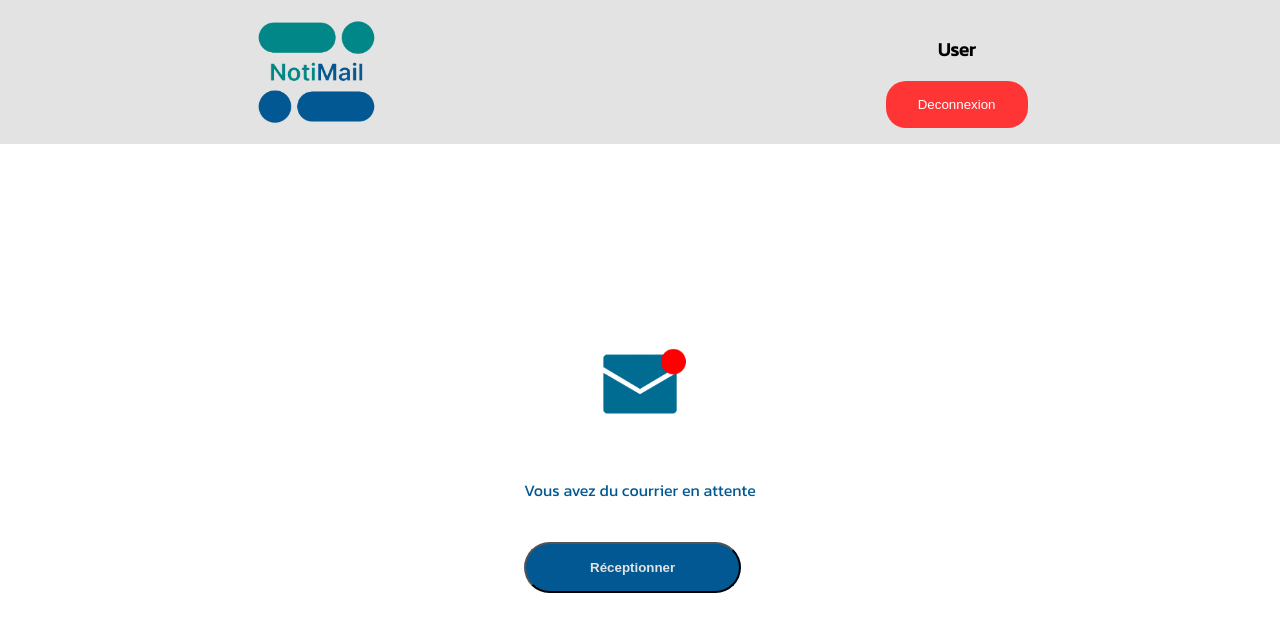
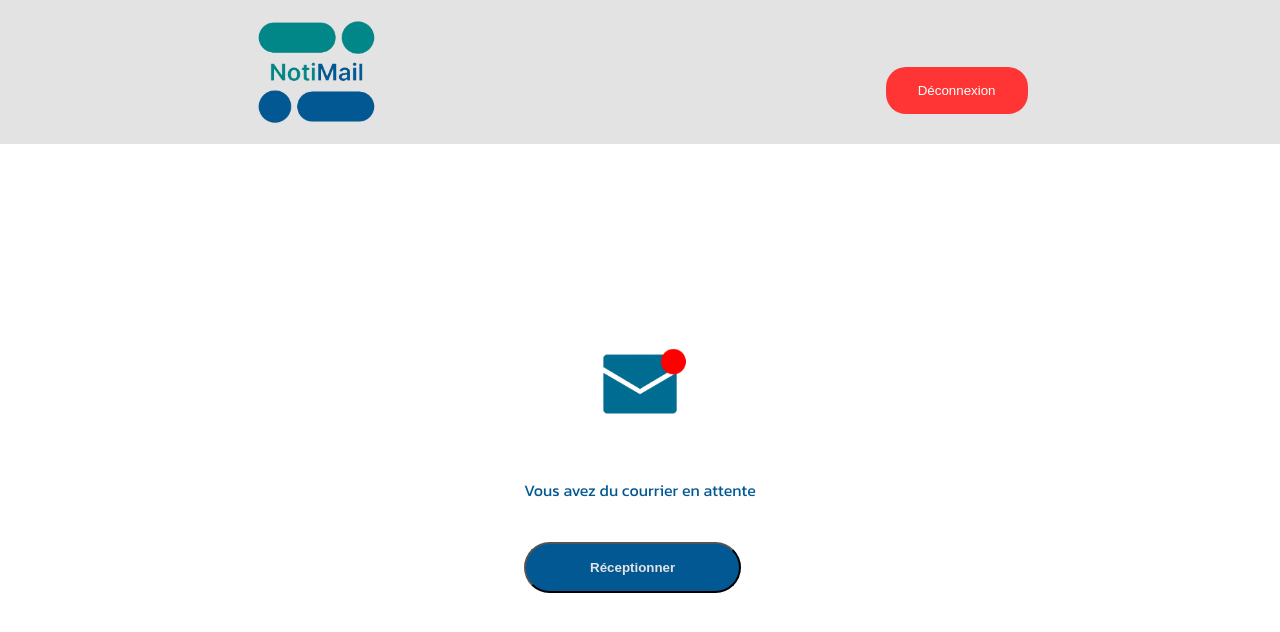
Before and after one commit to BMoreau3545/Notimail, a React (Vite) app in the folder front/: page /entreprise in a window 1280 px wide. Shown: the top 632 px of the page. Built offline with nearby package versions, Linux system fonts and the light colour scheme; no server answers.

Commit message:
ModifLoggin

```diff
--- a/front/src/Composants/Navbar.jsx
+++ b/front/src/Composants/Navbar.jsx
@@ -2,27 +2,25 @@ import { NavLink } from 'react-router-dom';
 import Mailto from '../assets/LogoNotimail.png';
 import { IoMailOpen ,  IoCloseCircle } from "react-icons/io5";
 import { FaCheckCircle } from "react-icons/fa";
-
 import { Modal } from 'react-responsive-modal';
 import "../Navbar.css";
 import "../index.css"
 import { useState } from 'react';
 
-export const NavBar = () => {
-
+export const NavBar = ({ loggedInUser, onLogout }) => {
   const [open, setOpen] = useState(false);
 
-  //Gestion de la modal
+  // Gestion de la modal
   const onOpenModal = () => setOpen(true);
   const onCloseModal = () => setOpen(false);
+
   return (
     <>
       <nav className='logo'>
         <img src={Mailto} id='NotimailLogo' alt="Logo du site" />
         <div className='center column'>
-          <h3>User</h3>
-
-            <button onClick={onOpenModal}>Deconnexion</button>
+          <h3>{loggedInUser}</h3>
+          <button onClick={onOpenModal}>Déconnexion</button>
           <Modal open={open} onClose={onCloseModal} center closeIcon=" ">
             <p>
               Confirmer la déconnexion ?
@@ -30,12 +28,12 @@ export const NavBar = () => {
             <div className='centerIcons'>
               <IoCloseCircle style={{ fontSize: '60px', color: '#FF3535' }} onClick={onCloseModal} />
               <NavLink to="/">
-              <FaCheckCircle style={{ fontSize: '50px', color: '#025892' }}  />
+                <FaCheckCircle style={{ fontSize: '50px', color: '#025892' }} onClick={onLogout} />
               </NavLink>
             </div>
           </Modal>
         </div>
       </nav>
     </>
-  )
-}
+  );
+};
--- a/front/src/Pages/LoginPage.jsx
+++ b/front/src/Pages/LoginPage.jsx
@@ -1,8 +1,9 @@
-import React, { useEffect, useState } from 'react';
+import React, { useState } from 'react';
 import Mailto from '../assets/LogoNotimail.png';
 import FlecheLog from '../assets/flecheLogin.svg';
 import CadenaFermer from '../assets/fermer.png';
 import CadenaOuvert from '../assets/ouvert.png';
+import { useNavigate } from 'react-router-dom';
 
 export const LoginPage = ({ jsonData }) => {
   const [selectedUser, setSelectedUser] = useState('');
@@ -10,10 +11,12 @@ export const LoginPage = ({ jsonData }) => {
   const [password, setPassword] = useState('');
   const [isMouseOver, setIsMouseOver] = useState(false);
 
+  const [loggedInUser, setLoggedInUser] = useState(null);
+  const navigate = useNavigate(); // Utilisez useNavigate pour effectuer des redirections
 
-  const handleOptionChange = (event) => {
+ const handleOptionChange = (event) => {
     const selectedValue = event.target.value;
-    setSelectedUser(selectedValue);
+    setSelectedFirm(selectedValue);
     console.log(`Option sélectionnée : ${selectedValue}`);
   };
 
@@ -35,12 +38,18 @@ export const LoginPage = ({ jsonData }) => {
 
   const handleLogin = () => {
     if (jsonData && jsonData.users) {
-      const user = jsonData.users.find((user) => user.firm_name === selectedUser && user.password === password);
+      const user = jsonData.users.find(
+        (user) => user.firm_name === selectedUser && user.password === password
+      );
 
       if (user) {
-        // Connexion réussie, vous pouvez effectuer les actions nécessaires ici
+        // Connexion réussie
         console.log('Connexion réussie');
 
+        // Redirigez l'utilisateur vers la page appropriée après la connexion réussie
+        navigate(user.is_admin ? '/admin' : '/entreprise');
+
+        // Vous pouvez également stocker l'option sélectionnée dans un contexte global ou dans un état local pour le récupérer dans d'autres composants si nécessaire
       } else {
         // Connexion échouée, affichez un message d'erreur ou effectuez d'autres actions
         console.log('Nom d\'entreprise ou mot de passe incorrect');
@@ -63,7 +72,7 @@ export const LoginPage = ({ jsonData }) => {
             size={isDropdownOpen ? 5 : 1}
           >
             <option value=""></option>
-            {jsonData && jsonData.users && jsonData.users.map(user => (
+            {jsonData && jsonData.users && jsonData.users.map((user) => (
               <option key={user.firm_name} value={user.firm_name}>
                 {user.firm_name}
               </option>
@@ -87,7 +96,15 @@ export const LoginPage = ({ jsonData }) => {
             value={password}
             onChange={handlePasswordChange}
           />
-          <img src={isMouseOver ? CadenaOuvert : CadenaFermer} id="login" alt="Logo du site" onMouseEnter={handleMouseEnter} onMouseLeave={handleMouseLeave} onClick={handleLogin} />
+          <img
+            src={isMouseOver ? CadenaOuvert : CadenaFermer}
+            id="login"
+            alt="Logo du site"
+            onMouseEnter={handleMouseEnter}
+            onMouseLeave={handleMouseLeave}
+            onClick={handleLogin}
+            style={{ cursor: 'pointer' }}
+          />
         </div>
       </div>
     </>
```
